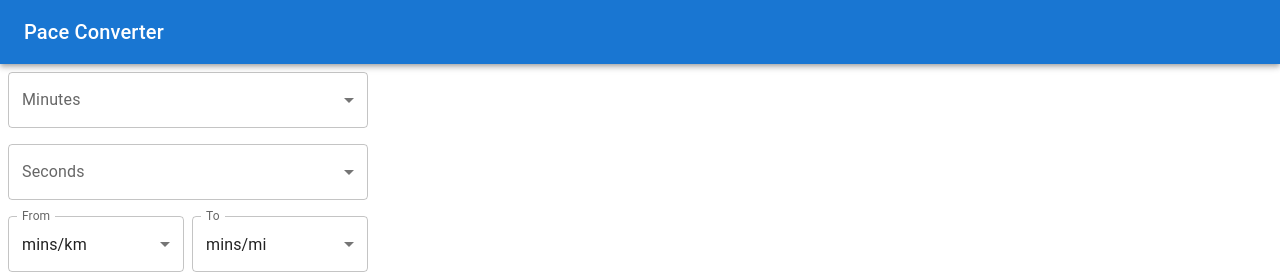
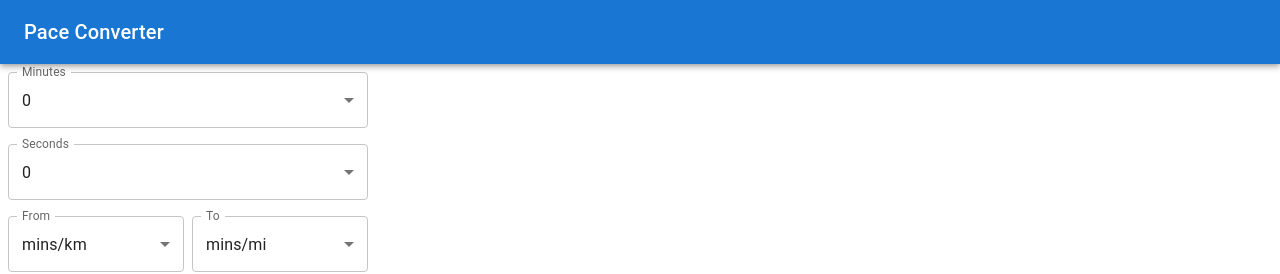
Before and after one commit to pkluitenberg/pace-converter, a React (Create React App) app: page / in a window 1280 px wide. Shown: the top 274 px of the page. Built offline with nearby package versions, Linux system fonts and the light colour scheme.

Commit message:
solved it

```diff
--- a/src/App.jsx
+++ b/src/App.jsx
@@ -51,6 +51,7 @@ function App() {
                     label='Minutes'
                     values={minutesValues}
                     onChange={event => (setMinutes(event))}
+                    value={minutes}
                 />
             </Box>
             <Box sx={boxFormat}>
@@ -58,6 +59,7 @@ function App() {
                     label='Seconds'
                     values={secondsValues}
                     onChange={event => (setSeconds(event))}
+                    value={seconds}
                 />
             </Box>
             <Box sx={boxFormat}>
@@ -67,7 +69,7 @@ function App() {
                             label='From'
                             values={unitsValues}
                             onChange={value => (handleFromOnChange(value))}
-                            initialValue={unitsFrom}
+                            value={unitsFrom}
                         />
                     </Grid>
                     <Grid item sm={6}>
@@ -75,7 +77,7 @@ function App() {
                             label='To'
                             values={unitsValues}
                             onChange={value => (handleToOnChange(value))}
-                            initialValue={unitsTo}
+                            value={unitsTo}
                         />
                     </Grid>
                 </Grid>
--- a/src/components/Dropdown.jsx
+++ b/src/components/Dropdown.jsx
@@ -6,10 +6,7 @@ import FormControl from '@mui/material/FormControl';
 import Select from '@mui/material/Select';
 
 function Dropdown(props) {
-  const [value, setValue] = React.useState(props.initialValue ? props.initialValue : '');
-
   const handleChange = (event) => {
-    setValue(event.target.value);
     props.onChange(event.target.value);
   };
 
@@ -19,8 +16,7 @@ function Dropdown(props) {
       <Select
         labelId="select-label"
         id="select"
-        value={value}
-        defaultValue={props.defaultValue ? props.defaultValue : ''}
+        value={props.value}
         label={props.label}
         onChange={handleChange}
       >
@@ -36,7 +32,7 @@ Dropdown.propTypes = {
   label: PropTypes.string.isRequired,
   values: PropTypes.array.isRequired,
   onChange: PropTypes.func.isRequired,
-  initialValue: PropTypes.any
+  value: PropTypes.any.isRequired
 }
 
 export default Dropdown;
```
